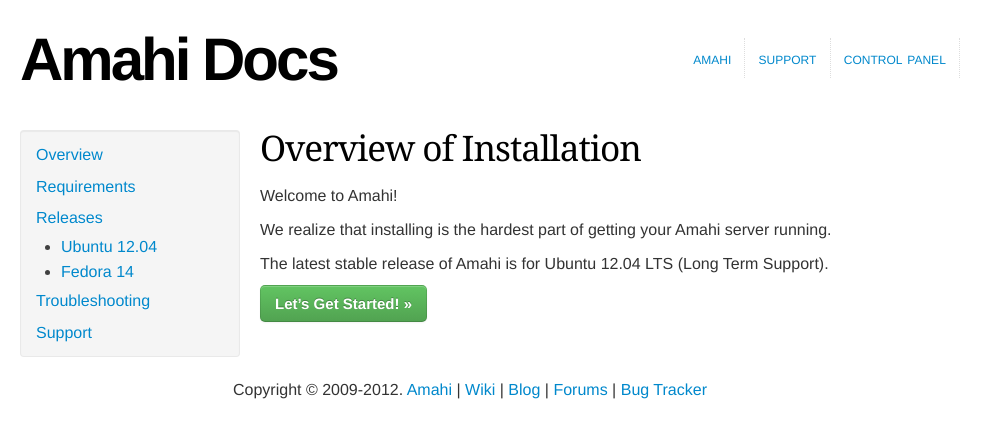
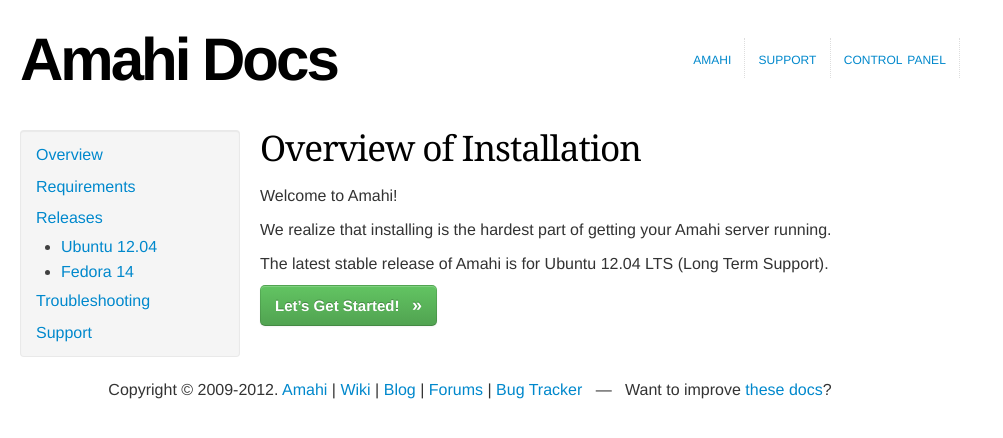
Before and after one commit to aljachimiak/amahi-docs, a Jekyll site: the page built from index.md, in a window 1280 px wide. Shown: the top 438 px of the page, without its empty margins (0-1003 px from the left). Built offline with Jekyll 4.4.1, drawn with Linux system fonts in a browser that asks for light colours; nearby versions of some CDN libraries.

Commit message:
include reference to the github source for the docs for those who want to improve them or provide patches. also, tweak the initial gree button

```diff
--- a/_includes/footer.html
+++ b/_includes/footer.html
@@ -7,7 +7,7 @@
 	      | <a href="http://wiki.amahi.org/">Wiki</a>
 	      | <a href="http://blog.amahi.org/">Blog</a>
 	      | <a href="http://forums.amahi.org/">Forums</a>
-	      | <a href="http://bugs.amahi.org/">Bug Tracker</a>
+	      | <a href="http://bugs.amahi.org/">Bug Tracker</a> &nbsp; &mdash; &nbsp; Want to improve <a href="https://github.com/cpg/amahi-docs" target="_blank">these docs</a>?
       </div>
     </div>
   </div>
--- a/index.md
+++ b/index.md
@@ -10,4 +10,4 @@ We realize that installing is the hardest part of getting your Amahi server runn
 
 The latest stable release of Amahi is for Ubuntu 12.04 LTS (Long Term Support).
 
-<a class="btn btn-primary btn-large btn-success" href="ubuntu-12.html"><strong> Let's Get Started! &raquo; </strong></a>
+<a class="btn btn-primary btn-large btn-success" href="ubuntu-12.html"><strong> Let's Get Started! &nbsp; <big>&raquo;</big> </strong></a>
```
